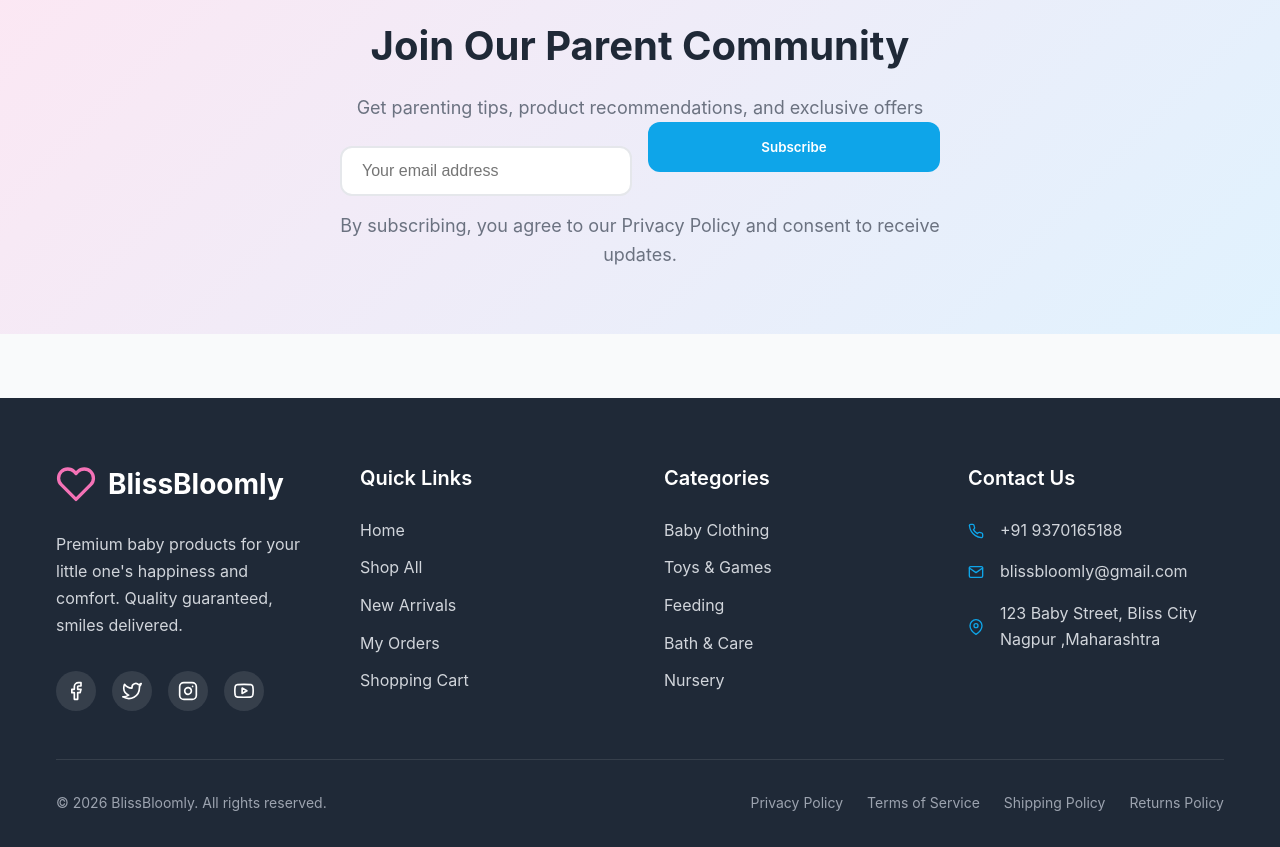
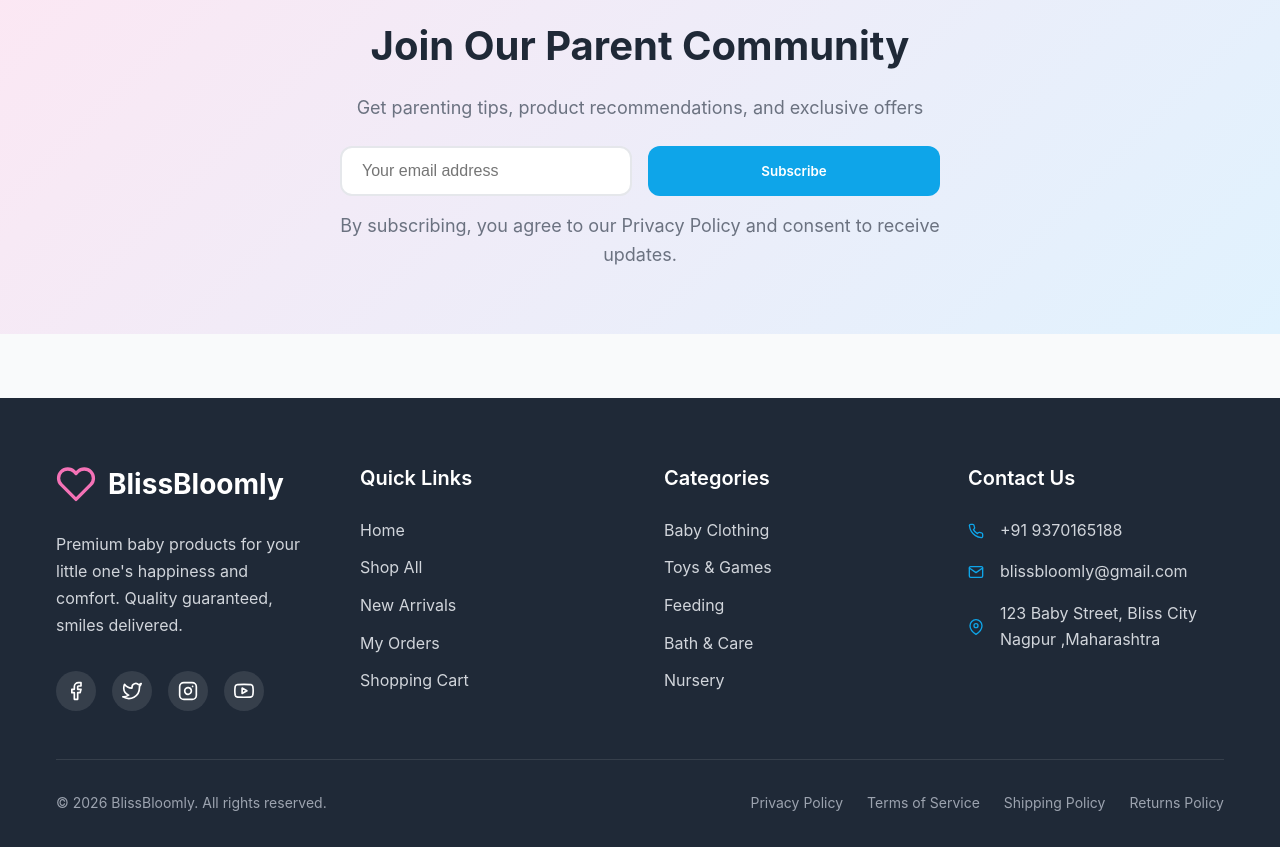
Before and after one commit to 2110Abhishek/BabyBliss, a React (Create React App) app: page / in a window 1280 px wide. Shown: the part 2400-3247 px from the top of the page. Built offline with nearby package versions, Linux system fonts and the light colour scheme; no server answers; sample sign-in values are in the browser's storage.

Commit message:
subscribe

```diff
--- a/src/pages/Home/Home.css
+++ b/src/pages/Home/Home.css
@@ -368,7 +368,7 @@
   justify-content: center;
   font-weight: 600;
   border-radius: var(--radius-lg);
-  margin: 0;
+  margin-top: 1.5rem;
   white-space: nowrap;
   height: 50px;
   /* Fixed height */
```
